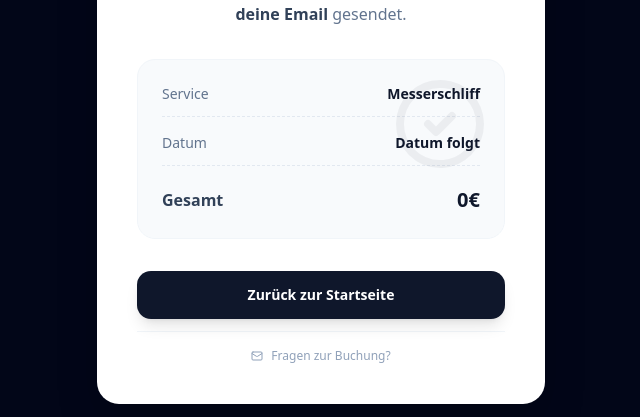
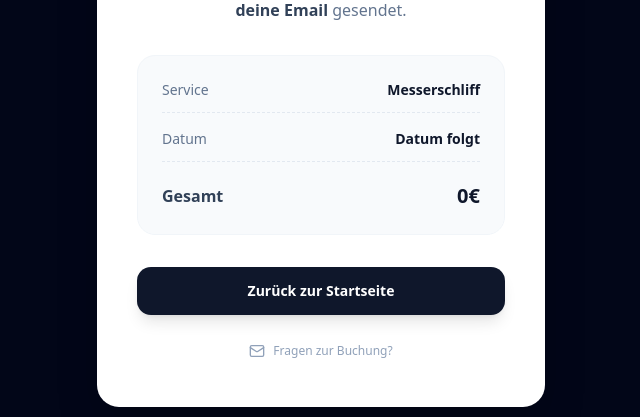
Before and after one commit to plexkas05/feinschliff-mirror, a Next.js app: page /success in a window 1280 px wide. Shown: the part 317-734 px from the top of the page, without its empty margins (319-959 px from the left). Built offline with nearby package versions, Linux system fonts and the light colour scheme.

Commit message:
design fix

```diff
--- a/app/success/page.tsx
+++ b/app/success/page.tsx
@@ -7,7 +7,6 @@ import { motion } from "framer-motion"
 import { CheckCircle2, Mail } from "lucide-react"
 import { Button } from "@/components/ui/button"
 
-// Wrapper für Suspense
 export default function SuccessPage() {
   return (
     <Suspense fallback={<div className="min-h-screen bg-slate-950" />}>
@@ -41,7 +40,7 @@ function SuccessContent() {
 
         <div className="p-8 lg:p-10 flex flex-col items-center text-center">
 
-          {/* Animated Success Icon (Der Große bleibt!) */}
+          {/* Animated Success Icon (Nur der grüne bleibt!) */}
           <motion.div
             initial={{ scale: 0, rotate: -180 }}
             animate={{ scale: 1, rotate: 0 }}
@@ -59,14 +58,12 @@ function SuccessContent() {
             Vielen Dank. Die Bestätigung wurde an <span className="font-semibold text-slate-700">{email}</span> gesendet.
           </p>
 
-          {/* The "Receipt" Box */}
+          {/* The "Receipt" Box (Sauber, ohne Hintergrund-Icon) */}
           <div className="w-full bg-slate-50 rounded-2xl border border-slate-100 p-6 mb-8 text-left space-y-4 relative overflow-hidden">
-            {/* Decorative pattern inside receipt (optional) */}
-            <div className="absolute top-0 right-0 p-4 opacity-5 pointer-events-none">
-              <CheckCircle2 className="w-24 h-24 text-slate-900" />
-            </div>
 
-            {/* Line Items - JETZT OHNE HAKEN */}
+            {/* HIER HABE ICH DAS GRAUE HACKERL ENTFERNT */}
+
+            {/* Line Items */}
             <div className="flex justify-between items-center pb-3 border-b border-slate-200 border-dashed">
               <span className="text-sm text-slate-500">Service</span>
               <span className="text-sm font-semibold text-slate-900">{service}</span>
@@ -91,11 +88,18 @@ function SuccessContent() {
               </Button>
             </Link>
 
-            <div className="pt-4 border-t border-slate-100 w-full flex justify-center">
-              <a href="mailto:felix.kastner27@gmail.com" className="inline-flex items-center gap-2 text-xs text-slate-400 hover:text-slate-600 transition-colors">
-                <Mail className="w-3 h-3" />
-                Fragen zur Buchung?
-              </a>
+            <div className="pt-2 w-full flex justify-center">
+              {/* FIX: Jetzt als richtiger Button mit klickbarem Bereich */}
+              <Button
+                variant="ghost"
+                asChild
+                className="text-slate-400 hover:text-slate-600 hover:bg-slate-50 text-xs h-auto py-2"
+              >
+                <a href="mailto:felix.kastner27@gmail.com" className="inline-flex items-center gap-2">
+                  <Mail className="w-3 h-3" />
+                  Fragen zur Buchung?
+                </a>
+              </Button>
             </div>
           </div>
 
```
